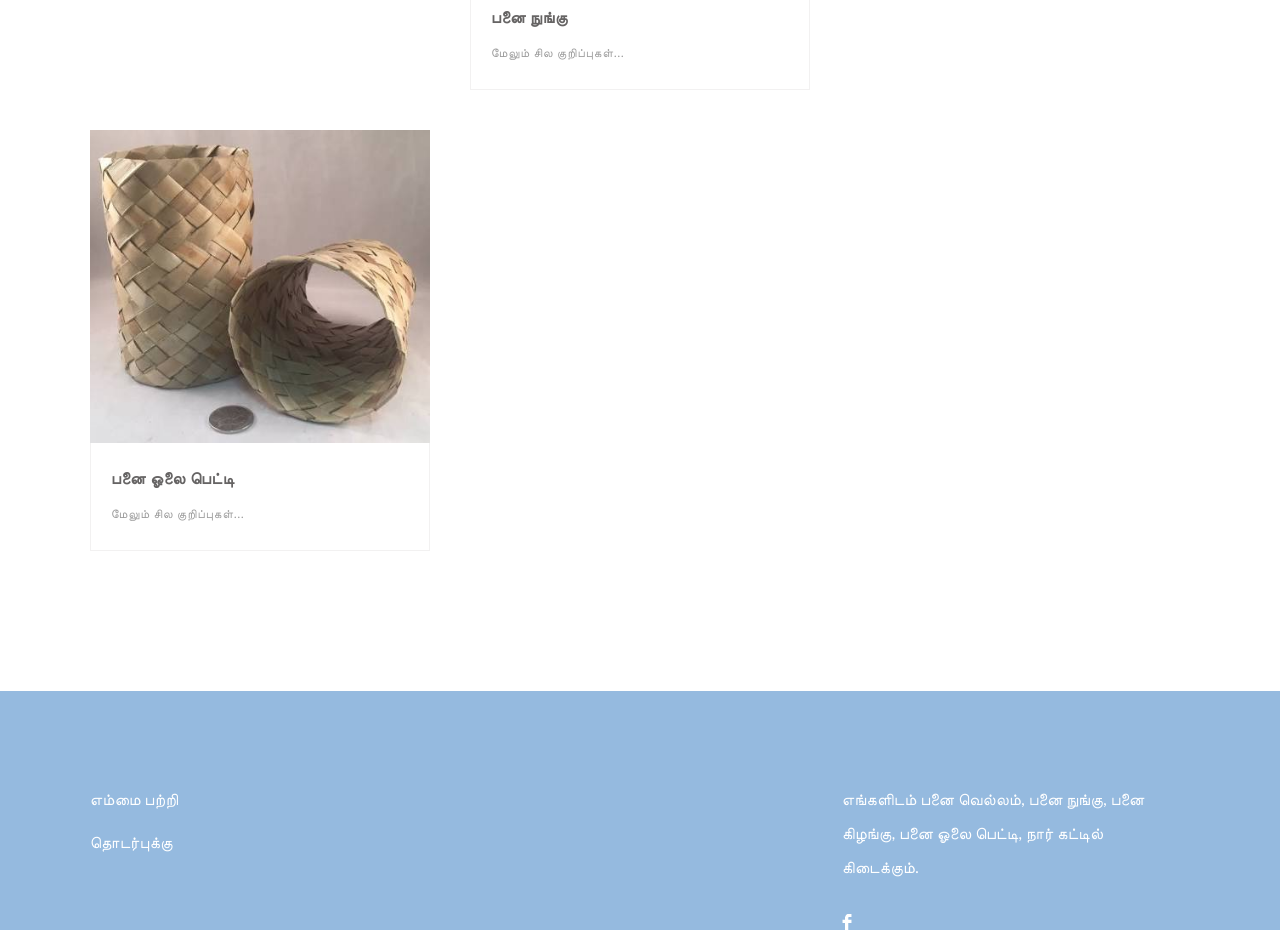
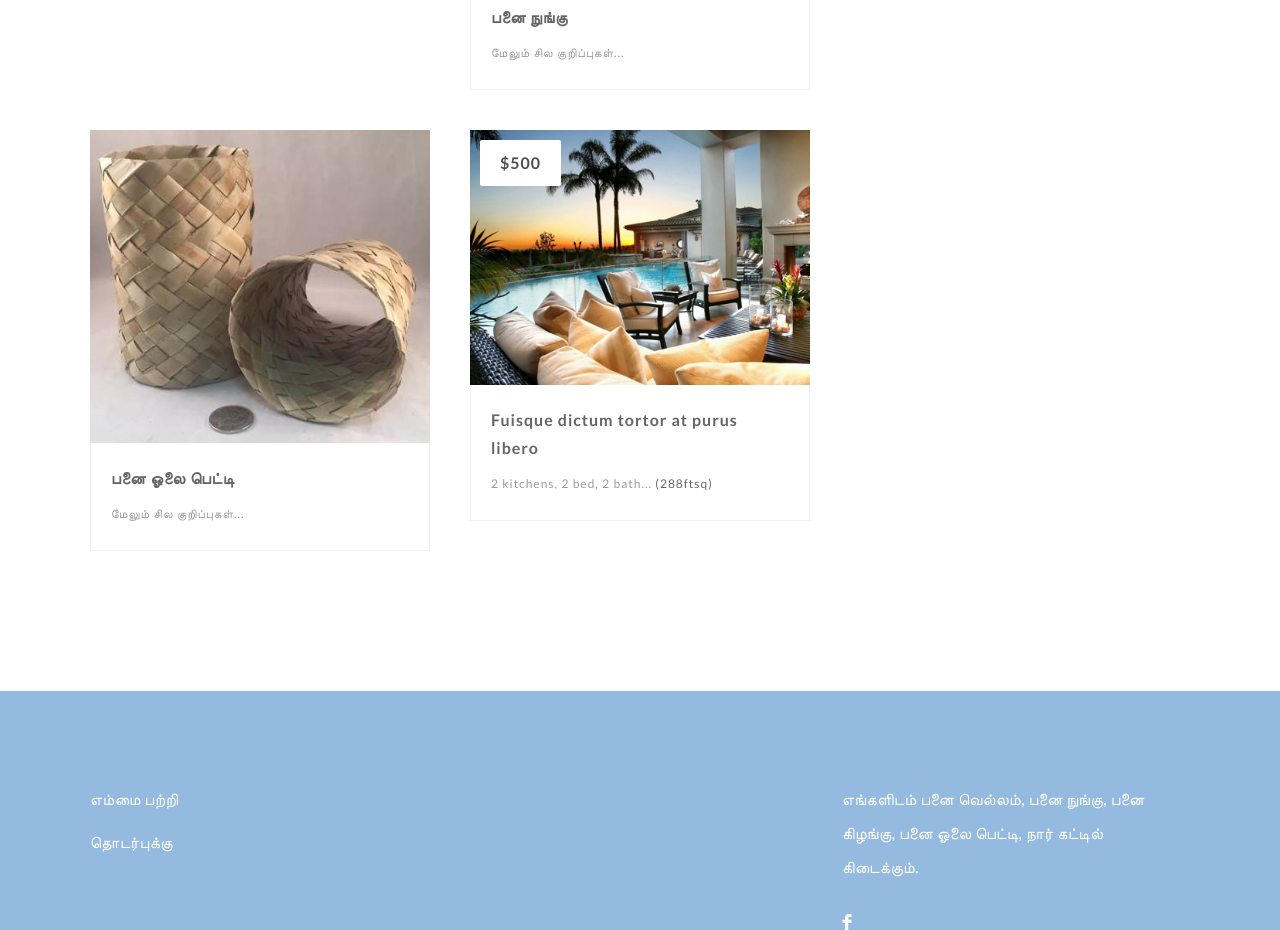
Before and after one commit to WhitePandi/whitepandi.github.io, a plain HTML site: page index.html in a window 1280 px wide. Shown: the part 1575-2505 px from the top of the page. Drawn offline with Linux system fonts and the light colour scheme.

Commit message:
Update index.html

```diff
--- a/index.html
+++ b/index.html
@@ -143,7 +143,7 @@
 						<h2>மேலும் சில குறிப்புகள்...</h2>
 					</div>
 				</li>
-			<!--	<li>
+				<li>
 					<a href="#">
 						<img src="img/property_3.jpg" alt="" title="" class="property_img"/>
 					</a>
@@ -155,7 +155,7 @@
 						<h2>2 kitchens, 2 bed, 2 bath... <span class="property_size">(288ftsq)</span></h2>
 					</div>
 				</li>
-				<li>
+				<!-- <li>
 					<a href="#">
 						<img src="img/property_1.jpg" alt="" title="" class="property_img"/>
 					</a>
```
